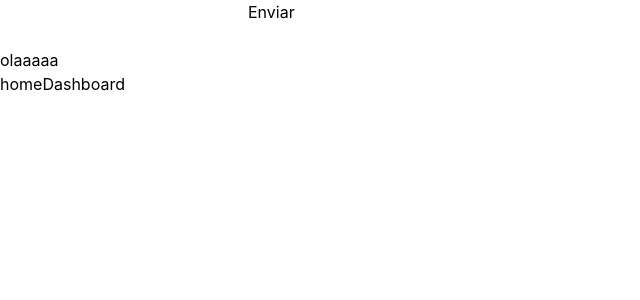
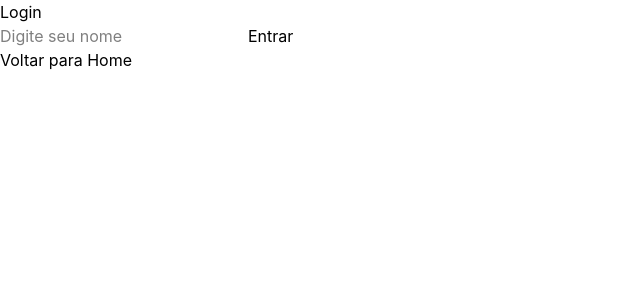
Before and after one commit to Ryan53132/Black_Jack_with_friends_Front, a React (Vite) app in the folder Blackjack/: page /login in a window 1280 px wide. Shown: the top 300 px of the page, without its empty margins (0-640 px from the left). Built offline with nearby package versions, Linux system fonts and the light colour scheme; no server answers.

Commit message:
alguma coisa

```diff
--- a/Blackjack/src/App.tsx
+++ b/Blackjack/src/App.tsx
@@ -1,40 +1,26 @@
 import { AppRoutes } from './routes/routes';
+import { io, Socket } from 'socket.io-client';
 
-import { io } from 'socket.io-client';
 
-function App() {
+const BACKEND_URL = (import.meta.env.VITE_BACKEND_URL as string) || 'http://localhost:3000';
 
-  // Conectando ao backend que criamos no passo 1
-  const BACKEND_URL = import.meta.env.VITE_BACKEND_URL || 'http://localhost:3000';
-
-  const socket = io(BACKEND_URL, {
+export const socket: Socket = io(BACKEND_URL, {
   extraHeaders: {
     "ngrok-skip-browser-warning": "true"
   }
 });
 
-  // Ouvindo o evento nativo de conexão
-  socket.on("connect", () => {
-    console.log("Conectado ao servidor! Meu ID é:", socket.id);
-  });
+var meunome: string = "";
+export function setnome(nome:string){
+  meunome = nome;
+}
+export function getnome(){
+  return meunome;
+}
 
-  // Ouvindo o evento que o servidor emite
-  socket.on("mensagem_do_servidor", (dados:any) => {
-    console.log("O servidor disse:", dados);
-  });
-
-  // Suponha que você tenha um botão no HTML: <button id="enviar">Enviar</button>
-  document.getElementById('enviar')?.addEventListener('click', () => {
-    // Emitindo um evento para o servidor
-    socket.emit("mensagem_do_cliente", { texto: "E aí, servidor?" });
-  });
-
+function App() {
   return (
     <div>
-      <input type="text" id="enviar" />
-      <button id="enviar">Enviar</button>
-      <br />
-      <br />
       <AppRoutes />
     </div>
   );
--- a/Blackjack/src/pages/dashboard.tsx
+++ b/Blackjack/src/pages/dashboard.tsx
@@ -1,13 +1,81 @@
+import { useState, useEffect } from 'react';
 import { Link } from 'react-router-dom';
+import { socket, getnome } from '../App.tsx';
+
+interface MensagemData {
+  autor: string;
+  texto: string;
+}
 
 function Dashboard() {
+  // 1. Estados para o texto do input e para a lista de mensagens
+  const [mensagemTexto, setMensagemTexto] = useState('');
+  const [mensagens, setMensagens] = useState<MensagemData[]>([]);
+
+  // 2. Escutar mensagens do Socket usando useEffect
+  useEffect(() => {
+    const escutarMensagem = (dados: MensagemData) => {
+      // Adiciona a nova mensagem ao final da lista existente
+      setMensagens((mensagensAnteriores) => [...mensagensAnteriores, dados]);
+    };
+
+    socket.on('receber_mensagem', escutarMensagem);
+
+    // Limpeza: remove o ouvinte quando o componente for desmontado
+    // para evitar mensagens duplicadas!
+    return () => {
+      socket.off('receber_mensagem', escutarMensagem);
+    };
+  }, []);
+
+  // 3. Função para enviar a mensagem
+  const handleEnviarMensagem = () => {
+    const textoLimpo = mensagemTexto.trim();
+
+    if (textoLimpo !== '') {
+      const novaMensagem: MensagemData = {
+        autor: getnome(),
+        texto: textoLimpo,
+      };
+
+      socket.emit('enviar_mensagem', novaMensagem);
+      setMensagemTexto(''); // Limpa o input após enviar
+    }
+  };
+
   return (
-    <>
-    <h1>Dashboard</h1>
-    <Link to="/login">Login</Link>
-    <Link to="/">home</Link>
-    </>
-  )
+    <div style={{ padding: '20px' }}>
+      <h1>Dashboard</h1>
+      {/* Área de Mensagens Recebidas */}
+      <div
+        style={{
+          border: '1px solid #ccc',
+          padding: '10px',
+          height: '200px',
+          overflowY: 'auto',
+          marginBottom: '10px',
+        }}
+      >
+        {mensagens.map((msg, index) => (
+          <p key={index} style={{ margin: '5px 0' }}>
+            <strong>{msg.autor}:</strong> {msg.texto}
+          </p>
+        ))}
+      </div>
+
+      {/* Formulário de Envio */}
+      <div style={{ display: 'flex', gap: '8px' }}>
+        <input
+          type="text"
+          placeholder="Digite sua mensagem..."
+          value={mensagemTexto}
+          onChange={(e) => setMensagemTexto(e.target.value)}
+          onKeyDown={(e) => e.key === 'Enter' && handleEnviarMensagem()}
+        />
+        <button onClick={handleEnviarMensagem}>Enviar</button>
+      </div>
+    </div>
+  );
 }
 
 export default Dashboard;
--- a/Blackjack/src/pages/login.tsx
+++ b/Blackjack/src/pages/login.tsx
@@ -1,14 +1,47 @@
 import { Link } from 'react-router-dom';
+import  {setnome} from '../App.tsx'
+import { useNavigate } from 'react-router-dom';
+import { useState } from 'react';
 
-function Login() {
+
+export function Login() {
+  const [nome, setNome] = useState('');
+  const navigate = useNavigate();
+
+  const handleEntrar = () => {
+    const nomeDigitado = nome.trim();
+
+    if (nomeDigitado !== '') {
+      // Se precisar salvar o nome em um estado global/pai ou contexto:
+      setnome(nomeDigitado);
+
+      // Redireciona para o dashboard
+      navigate('/dashboard');
+    } else {
+      alert('Por favor, digite um nome!');
+    }
+  };
 
   return (
-    <>
-    <h1>olaaaaa</h1>
-    <Link to="/">home</Link>
-    <Link to="/dashboard">Dashboard</Link>
-    </>
-  )
+    <div className="login-container">
+      <h2>Login</h2>
+
+      {/* 1. O value fica ligado ao estado, e o onChange atualiza o estado */}
+      <input
+        type="text"
+        placeholder="Digite seu nome"
+        value={nome}
+        onChange={(e) => setNome(e.target.value)}
+      />
+
+      {/* 2. O clique chama a função diretamente pelo evento do React */}
+      <button onClick={handleEntrar}>
+        Entrar
+      </button>
+      <br/>
+      <Link to="/">Voltar para Home</Link>
+    </div>
+  );
 }
 
 export default Login;
--- a/Blackjack/src/routes/routes.tsx
+++ b/Blackjack/src/routes/routes.tsx
@@ -4,6 +4,7 @@ import { BrowserRouter, Routes, Route, Navigate, Outlet } from 'react-router-dom
 import Home from '../pages/home';
 import Login from '../pages/login';
 import Dashboard from '../pages/dashboard';
+
 
 // O "Segurança" das rotas privadas
 function PrivateRoute() {
```
Lines whose indentation alone changed are shown as unchanged.
